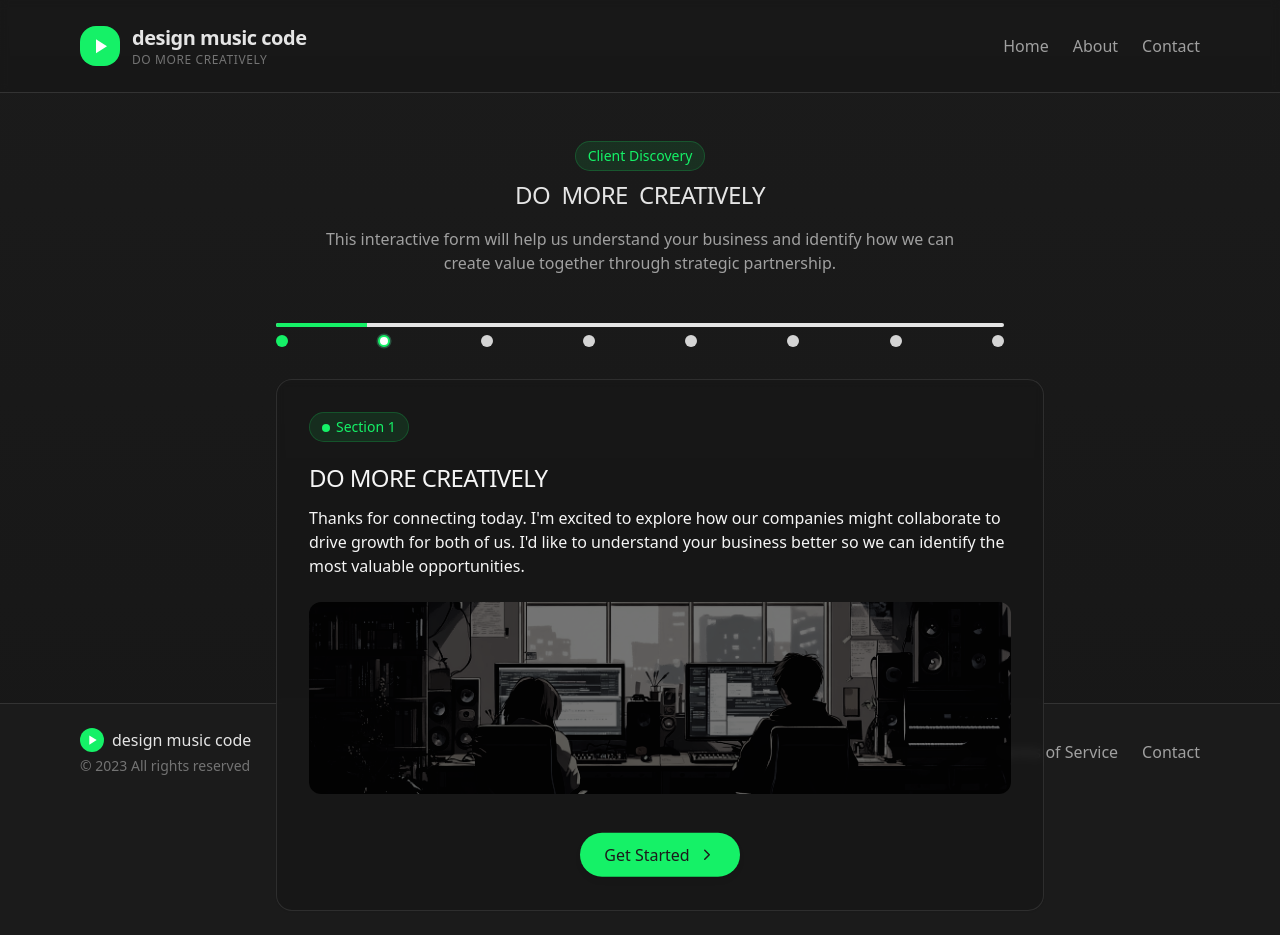
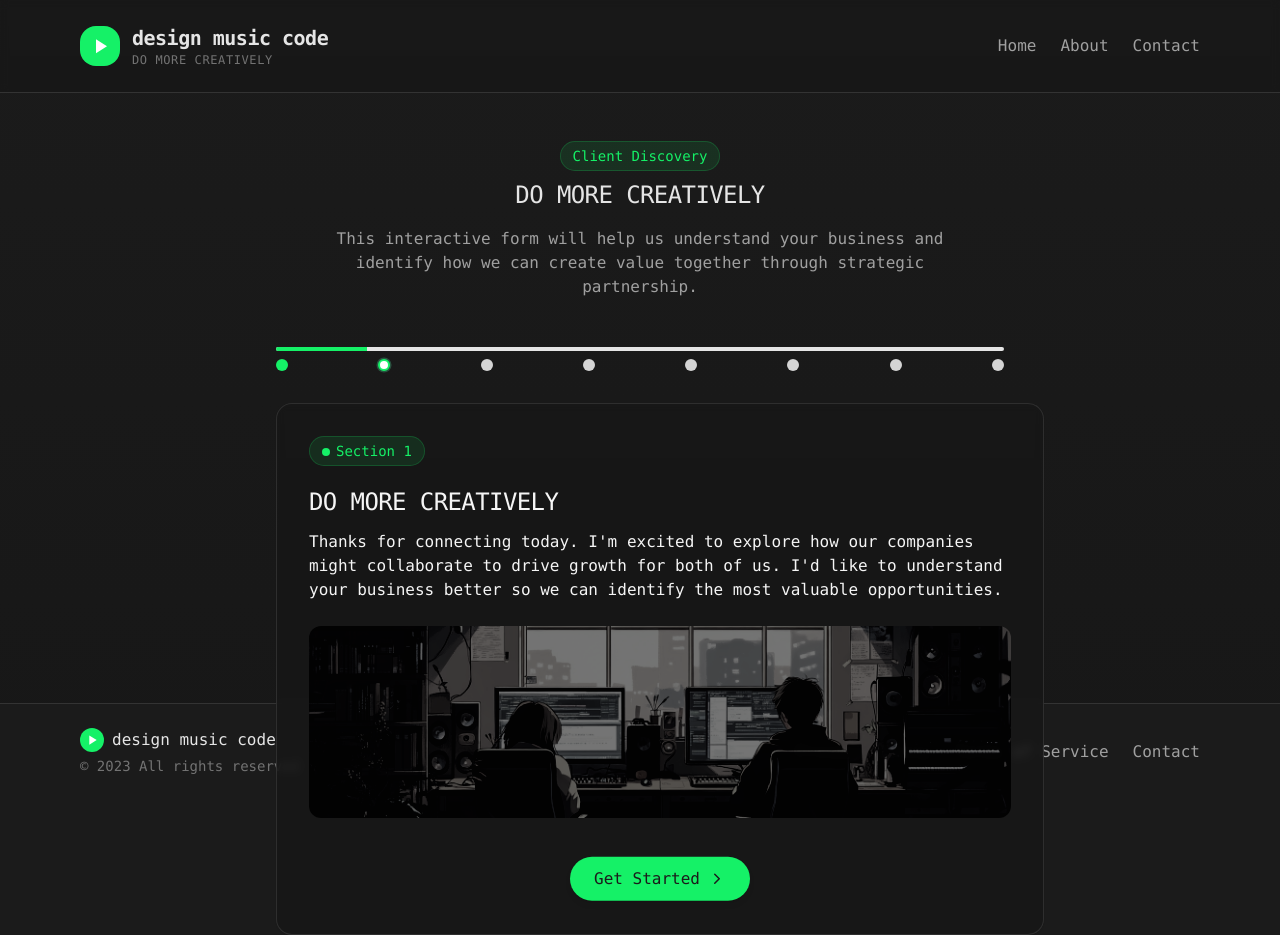
Before and after one commit to console-1/client-discovery, a React (Vite) app: page / in a window 1280 px wide. Before the commit the page ends 911 px from the top, so only its background shows below. Built offline with nearby package versions, Linux system fonts and the light colour scheme.

Commit message:
Adjust hero section and font
- Anchor the bottom of the hero div to the top of the footer.
- Change the body text font to a monospace font.

```diff
--- a/src/components/FormSection.tsx
+++ b/src/components/FormSection.tsx
@@ -2,6 +2,7 @@
 import React, { useRef, useEffect } from 'react';
 import { cn } from '@/lib/utils';
 import AnimatedText from './AnimatedText';
+
 interface FormSectionProps {
   title: string;
   description?: string;
@@ -10,6 +11,7 @@ interface FormSectionProps {
   children: React.ReactNode;
   animationDelay?: number;
 }
+
 const FormSection: React.FC<FormSectionProps> = ({
   title,
   description,
@@ -19,6 +21,7 @@ const FormSection: React.FC<FormSectionProps> = ({
   animationDelay = 0
 }) => {
   const sectionRef = useRef<HTMLDivElement>(null);
+
   useEffect(() => {
     if (isActive && sectionRef.current) {
       sectionRef.current.classList.add('active');
@@ -26,6 +29,7 @@ const FormSection: React.FC<FormSectionProps> = ({
       sectionRef.current.classList.remove('active');
     }
   }, [isActive]);
+
   return <div ref={sectionRef} className={cn('form-section w-full p-6 md:p-8 glass-card', isActive ? 'active' : '', className)}>
       <div className="space-y-3 mb-6 my-0">
         <div className="inline-block chip-mint mb-2">
@@ -35,7 +39,7 @@ const FormSection: React.FC<FormSectionProps> = ({
 
         {isActive ? <AnimatedText text={title} tag="h2" className="text-2xl font-medium text-stone-800 dark:text-[#f5f5f5]" delay={animationDelay} /> : <h2 className="text-2xl font-medium text-stone-800 dark:text-[#f5f5f5]">{title}</h2>}
 
-        {description && isActive ? <AnimatedText text={description} className="text-stone-600 dark:text-[#f5f5f5]" delay={animationDelay + 300} speed={20} /> : description && <p className="text-stone-600 dark:text-[#f5f5f5]">{description}</p>}
+        {description && isActive ? <AnimatedText text={description} className="text-stone-600 dark:text-[#f5f5f5] font-mono" delay={animationDelay + 300} speed={20} /> : description && <p className="text-stone-600 dark:text-[#f5f5f5] font-mono">{description}</p>}
       </div>
 
       <div className={cn('space-y-4', isActive ? 'animate-fade-in' : '')}>
@@ -43,4 +47,5 @@ const FormSection: React.FC<FormSectionProps> = ({
       </div>
     </div>;
 };
+
 export default FormSection;
--- a/src/index.css
+++ b/src/index.css
@@ -91,7 +91,7 @@
   }
 
   body {
-    @apply bg-background text-foreground antialiased dark:bg-stone-800;
+    @apply bg-background text-foreground antialiased dark:bg-stone-800 font-mono;
     font-feature-settings: "ss01", "ss02", "cv01", "cv02", "cv03";
     min-height: 100vh;
     display: flex;
--- a/src/pages/Index.tsx
+++ b/src/pages/Index.tsx
@@ -1,5 +1,7 @@
+
 import React from 'react';
 import DiscoveryForm from '@/components/DiscoveryForm';
+
 const Index = () => {
   return <div className="flex flex-col min-h-screen bg-gradient-to-b from-stone-50 to-stone-100 dark:from-stone-800 dark:to-stone-900">
       <header className="py-6 border-b border-stone-200 dark:border-stone-700 bg-white/70 dark:bg-stone-900/70 backdrop-blur-sm sticky top-0 z-50">
@@ -38,8 +40,8 @@ const Index = () => {
           <span className="inline-block chip-mint mb-2 animate-fade-in">Client Discovery</span>
           <h1 style={{
           animationDelay: '100ms'
-        }} className="font-medium text-stone-800 dark:text-stone-100 mb-4 animate-fade-in text-2xl">DO  MORE  CREATIVELY</h1>
-          <p className="text-stone-600 dark:text-stone-300 max-w-2xl mx-auto animate-fade-in" style={{
+        }} className="font-medium text-stone-800 dark:text-stone-100 mb-4 animate-fade-in text-2xl">DO  MORE  CREATIVELY</h1>
+          <p className="text-stone-600 dark:text-stone-300 max-w-2xl mx-auto animate-fade-in font-mono" style={{
           animationDelay: '200ms'
         }}>
             This interactive form will help us understand your business and identify how we can create value together through strategic partnership.
@@ -73,4 +75,5 @@ const Index = () => {
       </footer>
     </div>;
 };
+
 export default Index;
```
